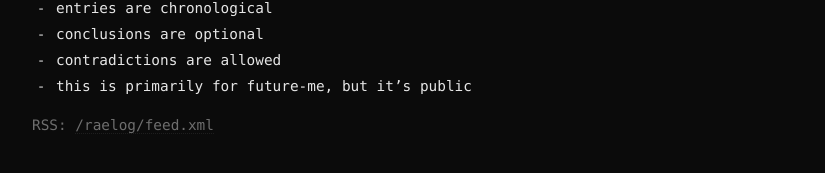
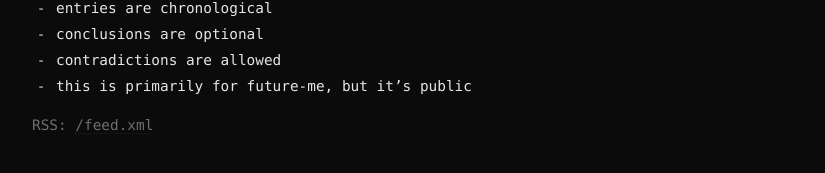
Before and after one commit to raelovejoy/raelog, a Jekyll site: the page built from about.md, in a window 1280 px wide. Shown: the part 481-654 px from the top of the page, without its empty margins (208-1033 px from the left). Built offline with Jekyll 4.4.1, drawn with Linux system fonts in a browser that asks for light colours.

Commit message:
Update _config.yml

```diff
--- a/_config.yml
+++ b/_config.yml
@@ -2,8 +2,8 @@
 description: "Field notes. Observations. Markers."
 markdown: kramdown
 
-baseurl: "/raelog"
-url: "https://raelovejoy.github.io"
+baseurl: ""
+url: "https://raelog.net"
 
 permalink: /:year-:month-:day-:title/
 
```
